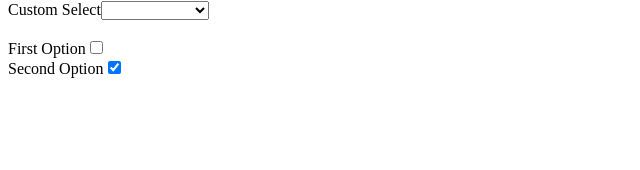
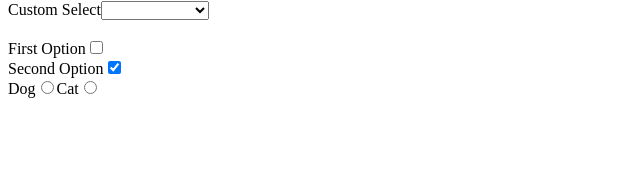
Before and after one commit to jsantamariaBF/custom_forms_components, a Vue app: page / in a window 1280 px wide. Shown: the part 124-294 px from the top of the page, without its empty margins (0-640 px from the left). Built offline with nearby package versions, Linux system fonts and the light colour scheme.

Commit message:
adding CustomRadio component

```diff
--- a/src/App.vue
+++ b/src/App.vue
@@ -26,6 +26,16 @@
    <CustomCheckbox
     label="Second Option"
     v-model="second"
+  /> <br>
+  <CustomRadio
+    label="Dog"
+    :value="0"
+    v-model="options"
+  />
+  <CustomRadio
+    label="Cat"
+    :value="1"
+    v-model="options"
   />
 </template>
 
@@ -36,6 +46,8 @@ import {reactive, ref, toRefs } from 'vue';
 import CustomInput from './components/CustomInput.vue'
 import CustomSelect from './components/CustomSelect.vue'
 import CustomCheckbox from './components/CustomCheckbox.vue'
+import CustomRadio from './components/CustomRadio.vue'
+
 
 export default {
   name: 'App',
@@ -43,6 +55,7 @@ export default {
     CustomInput,
     CustomSelect,
     CustomCheckbox,
+    CustomRadio,
   },
   setup() {
     const opt = ref();
@@ -63,6 +76,8 @@ export default {
       second: true,
     });
 
+    const options = ref('')
+
      const newArray = [
         'sustainability',
         'nature',
@@ -73,7 +88,7 @@ export default {
         'community'
       ];
 
-    return { ...toRefs(variables), ...toRefs(booleans), newArray, opt, }
+    return { ...toRefs(variables), ...toRefs(booleans), options, newArray, opt,  }
   }
 }
 
--- /dev/null
+++ b/src/components/CustomRadio.vue
@@ -0,0 +1,30 @@
+<template>
+  <label v-if="label">{{ label }}</label>
+  <input
+    type="radio"
+    :value="value"
+    :checked="modelValue === value"
+    @change="$emit('update:modelValue', value)"
+    v-bind="$attrs"
+  />
+</template>
+
+<script>
+    export default {
+    name: 'CustomCheckbox',
+    props: {
+        label: {
+            type: String,
+            default: '',
+        },
+        modelValue: {
+            type: [String, Number],
+            default: ''
+        },
+        value: {
+            type: [String, Number],
+            required: true,
+        },
+    }
+}
+</script>
```
